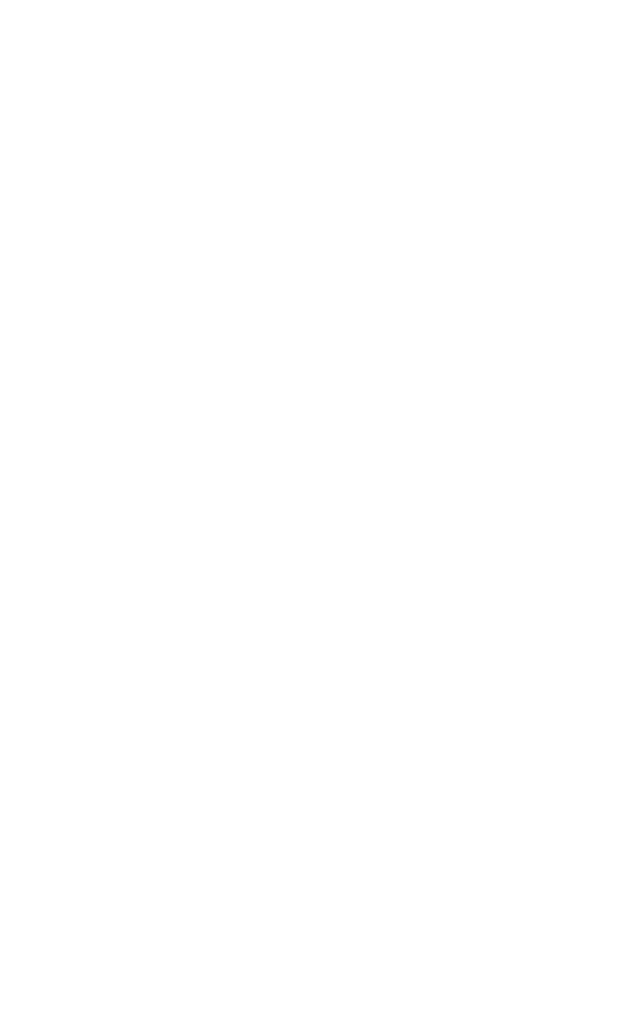
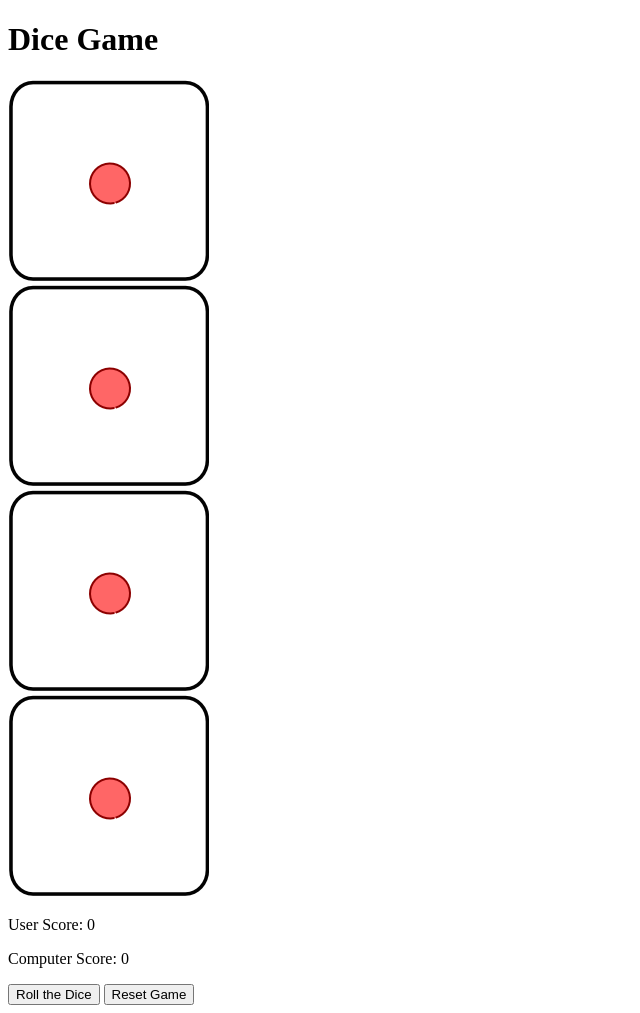
Before and after one commit to danielmchellapan/dicegame, a plain HTML site: page index.html in a window 1280 px wide. Shown: the whole page, without its empty margins (0-640 px from the left). Before the commit the page ends 800 px from the top, so only its background shows below. Drawn offline with Linux system fonts and the light colour scheme.

Commit message:
initial structure for dice game

```diff
--- a/index.html
+++ b/index.html
@@ -5,9 +5,24 @@
     <meta name="viewport" content="width=device-width, initial-scale=1.0">
     <link rel="stylesheet" href="css/styles.css">
     <script src="scripts/script.js" defer></script>
-    <title>Document</title>
+    <title>DiceGame</title>
 </head>
 <body>
-
+    <div class="container">
+        <h1>Dice Game</h1>
+        <div class="diceContainer">
+            <div class="dice" id="userDice-1"><img src="images/dice-1.png" alt="Dice 1"></div>
+            <div class="dice" id="userDice-2"><img src="images/dice-1.png" alt="Dice 1"></div>
+            <div class="dice" id="computerDice-1"><img src="images/dice-1.png" alt="Dice 1"></div>
+            <div class="dice" id="computerDice-2"><img src="images/dice-1.png" alt="Dice 1"></div>
+        </div>
+        <div class="scores">
+            <p>User Score: <span id="userScore">0</span></p>
+            <p>Computer Score: <span id="computerScore">0</span></p>
+        </div>
+        <button onclick="rollDice()">Roll the Dice</button>
+        <button onclick="resetGame()">Reset Game</button>
+        <div id="result" class="result"></div>
+    </div>
 </body>
 </html>
```
